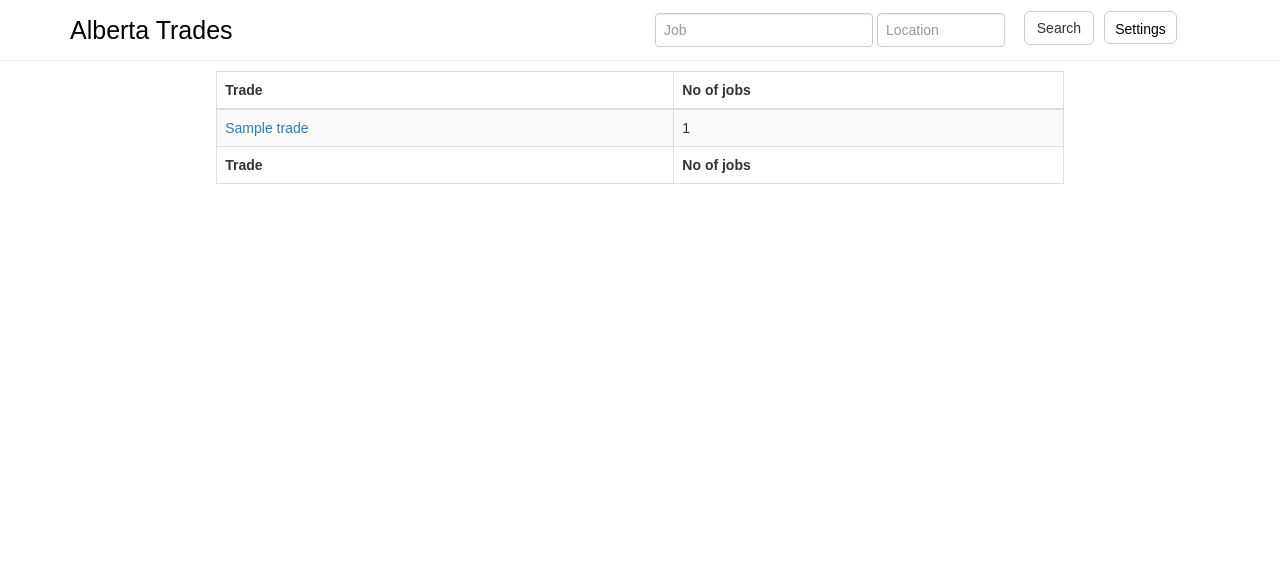
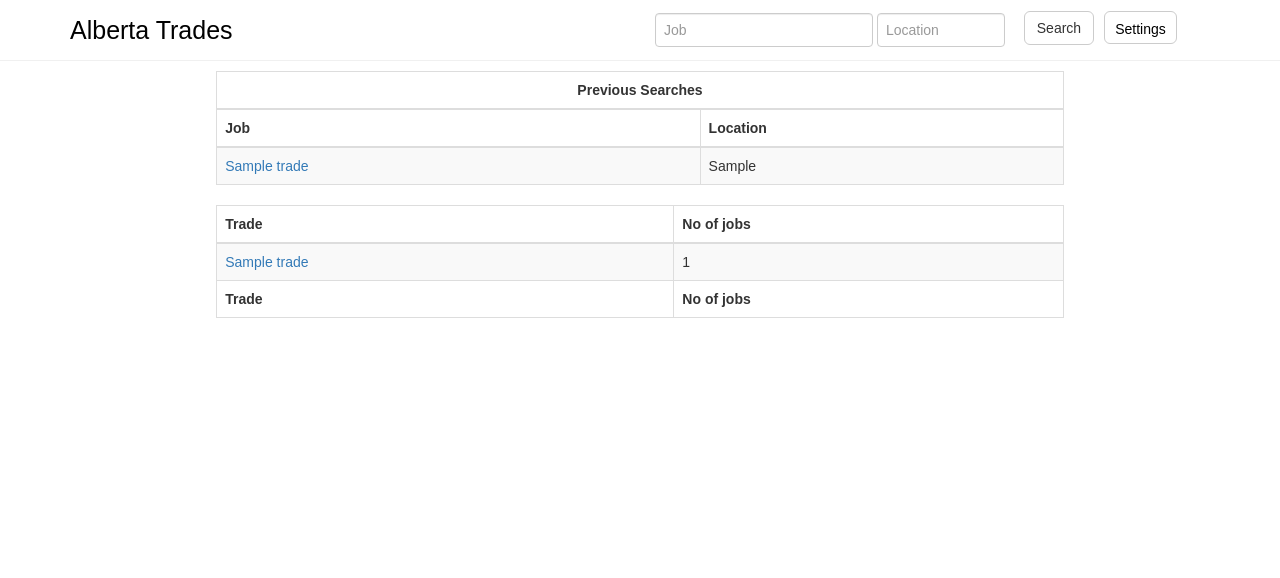
Before and after one commit to asatia07/albertatrades, a Django app: page /home/ in a window 1280 px wide. Shown: the top 578 px of the page. Run offline with Django 3.2, Linux system fonts and the light colour scheme; a user stored in the database is signed in; tables that the repository leaves empty hold one stand-in row (values such as "Sample post"); parts of the project's set-up code (start-up, migrations or seed data) failed here and were passed over; some libraries are stand-ins or nearby versions.

Commit message:
listing prev serched history - implementation

```diff
--- a/indeed/admin.py
+++ b/indeed/admin.py
@@ -17,7 +17,7 @@ class TradeAdmin(admin.ModelAdmin):
     list_display = ['id', 'name', 'job_counts', 'modified']
 
 class QuerySearchHistoryAdmin(admin.ModelAdmin):
-    list_display = ['trade', 'user_id', 'created']
+    list_display = ['trade', 'user_id', 'location', 'created', 'modified']
 
 admin.site.unregister(User)
 admin.site.register(User, UserAdmin)
--- a/indeed/models.py
+++ b/indeed/models.py
@@ -30,6 +30,7 @@ class SearchHistory(models.Model):
 class QuerySearchHistory(models.Model):
     trade = models.ForeignKey(Trade)
     user_id = models.IntegerField(default=0)
+    location = models.CharField(max_length=200)
     created = models.DateTimeField(auto_now_add=True)
     modified = models.DateTimeField(auto_now=True)
     def __unicode__(self):
--- a/indeed/templates/indeed/home.html
+++ b/indeed/templates/indeed/home.html
@@ -6,6 +6,33 @@
 
 {% block content %}
   <div class="container">
+
+    <div class="row">
+      <div class="col-md-9" style="margin: auto; float: none;">
+        <table class="table table-striped table-bordered table-hover display" cellspacing="0" width="100%">
+            <thead>
+              <tr>
+                <th colspan="2"><div class='text-center'>Previous Searches</div></th>
+              </tr>
+              <tr>
+                <th>Job</th>
+                <th>Location</th>
+              </tr>
+            </thead>
+
+            <tbody>
+              {% for history in prev_search_history %}
+                <tr>
+                  <td><a href="/search_indeed/?query={{history.trade.query}}&location={{history.location}}"> {{history.trade.name}}</a></td>
+                  <td>{{history.location}}</td>
+                </tr>
+              {% endfor %}
+            </tbody>
+        </table>
+      </div>
+    </div>
+
+
     <div class="row">
       <div class="col-md-9" style="margin: auto; float: none;">
         <table class="table table-striped table-bordered table-hover display" id="trades" cellspacing="0" width="100%">
--- a/indeed/views.py
+++ b/indeed/views.py
@@ -2,17 +2,23 @@ from django.http import HttpResponse
 from django.http import HttpResponseRedirect
 from django.shortcuts import render, redirect
 from django.contrib.auth import logout as auth_logout
-from lib import indeed_api
+from lib import indeed_api, config
 from indeed.models import Trade, UserProfile
 from indeed.models import QuerySearchHistory
 from django.core.mail import send_mail
 from django.template.loader import render_to_string
 from django.contrib import messages
 from .forms import FeedbackForm
+from datetime import datetime
 
 def home(request):
+    prev_search_history = None
+    if request.user:
+        if request.user.id:
+            prev_search_history = QuerySearchHistory.objects.filter(user_id=request.user.id).order_by('-modified')[:5]
+
     trades = Trade.objects.all()
-    return render(request, 'indeed/home.html', context={"trades":trades, "indeed_logo":True})
+    return render(request, 'indeed/home.html', context={"trades":trades, "prev_search_history":prev_search_history, "indeed_logo":True})
 
 def feedback(request):
     if request.method == 'GET':
@@ -74,16 +80,23 @@ def search(request):
     return render(request, 'indeed/search.html', context=context)
 
 def create_search_history(request, query):
-    location = request.GET.get('location')
+    location = request.GET.get('location') if request.GET.get('location') else config.INDEED_JOBS_DEFAULT_LOCATION
     trade, created = Trade.objects.get_or_create(name=query)
     if trade:
         if created:
             trade.query = query
             trade.location = location
             trade.save()
-        user_id = request.user.id if (request.user and request.user.id)  else 0
-        search_history = QuerySearchHistory(user_id=user_id, trade=trade)
-        search_history.save()
+
+        if request.user:
+            user_id = request.user.id
+            prev_search_history = QuerySearchHistory.objects.filter(user_id=user_id).filter(location=location).filter(trade=trade).first()
+            if prev_search_history:
+                prev_search_history.location = location
+                prev_search_history.trade = trade
+            else:
+                prev_search_history = QuerySearchHistory(user_id=user_id, trade=trade, location=location)
+            prev_search_history.save()
 
         if request.user.is_authenticated():
             user_profile, created = UserProfile.objects.get_or_create(user=request.user)
```
Also changed, not shown: indeed/migrations/0007_querysearchhistory_location.py (added).
